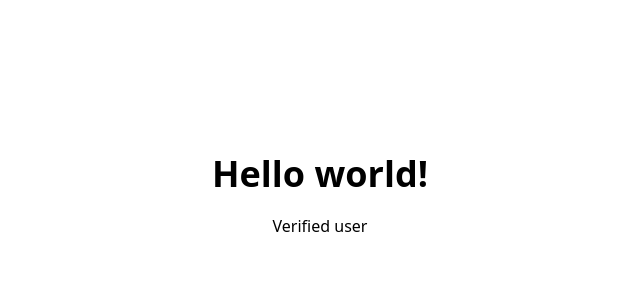
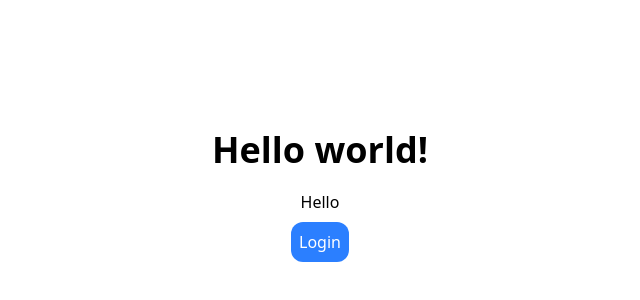
Before and after one commit to alejopua/React-Native-Expo, a React (Vite) app: page / in a window 1280 px wide. Shown: the part 214-514 px from the top of the page, without its empty margins (320-960 px from the left). Built offline with nearby package versions, Linux system fonts and the light colour scheme.

Commit message:
feat: update LoginPage to handle user checking state and display appropriate messages

```diff
--- a/src/components/LoginPage.tsx
+++ b/src/components/LoginPage.tsx
@@ -1,11 +1,25 @@
 import { useAuthContext } from "../context/AuthContext";
 
 export const LoginPage = () => {
-  const { isChecking } = useAuthContext();
+  const { isChecking, isAuthenticated } = useAuthContext();
 
-  if (isChecking) {
-    return <h3>Checking User...</h3>;
-  } else {
-    return <h3>Verified user</h3>;
-  }
+  return (
+    <>
+      {isAuthenticated ? (
+        <>
+          <h3>Welcome</h3>
+          <button className="bg-blue-500 p-2 rounded-xl mt-2 text-white">
+            Logout
+          </button>
+        </>
+      ) : (
+        <>
+          <h3>Hello</h3>
+          <button className="bg-blue-500 p-2 rounded-xl mt-2 text-white">
+            Login
+          </button>
+        </>
+      )}
+    </>
+  );
 };
```
